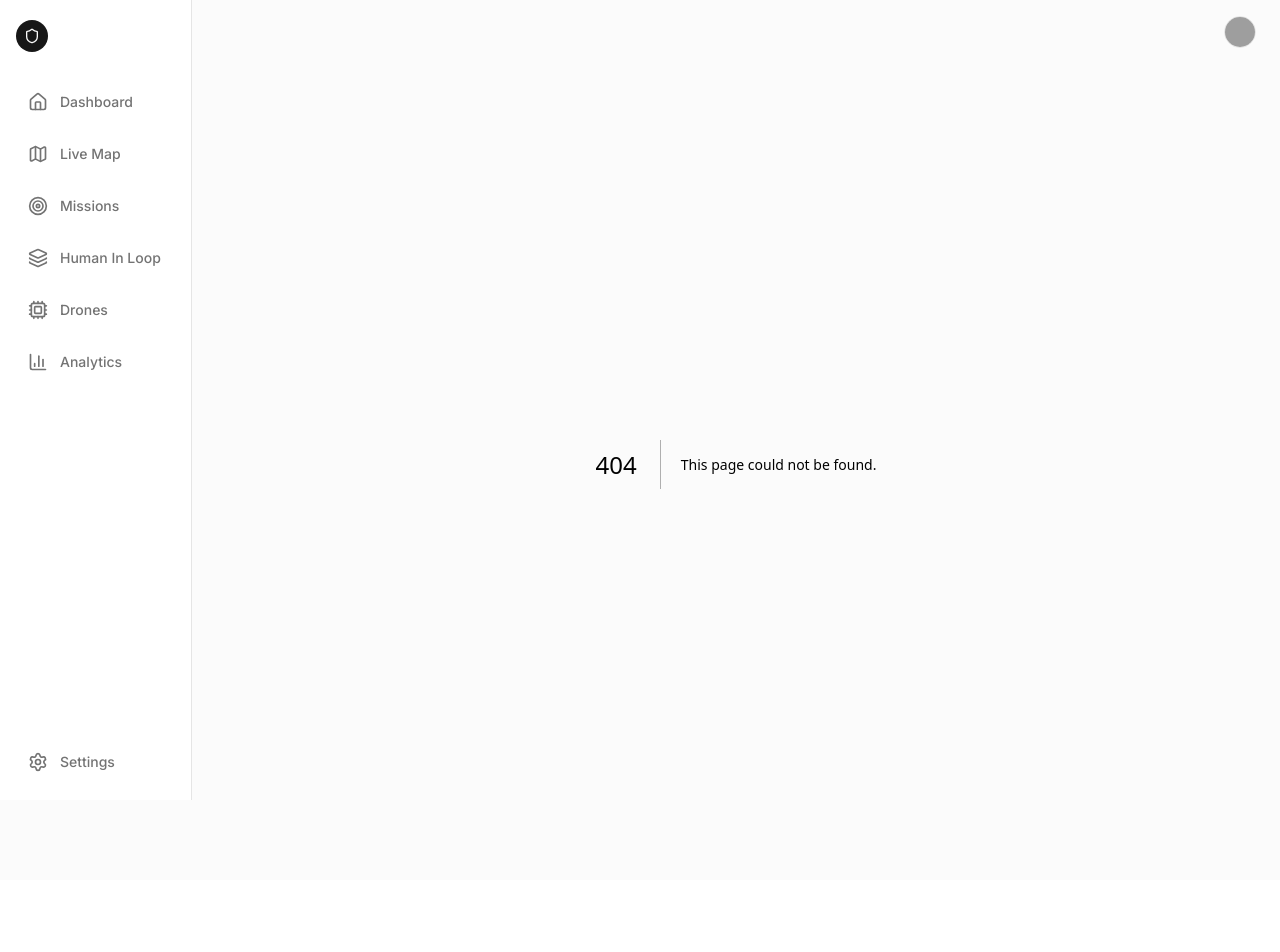
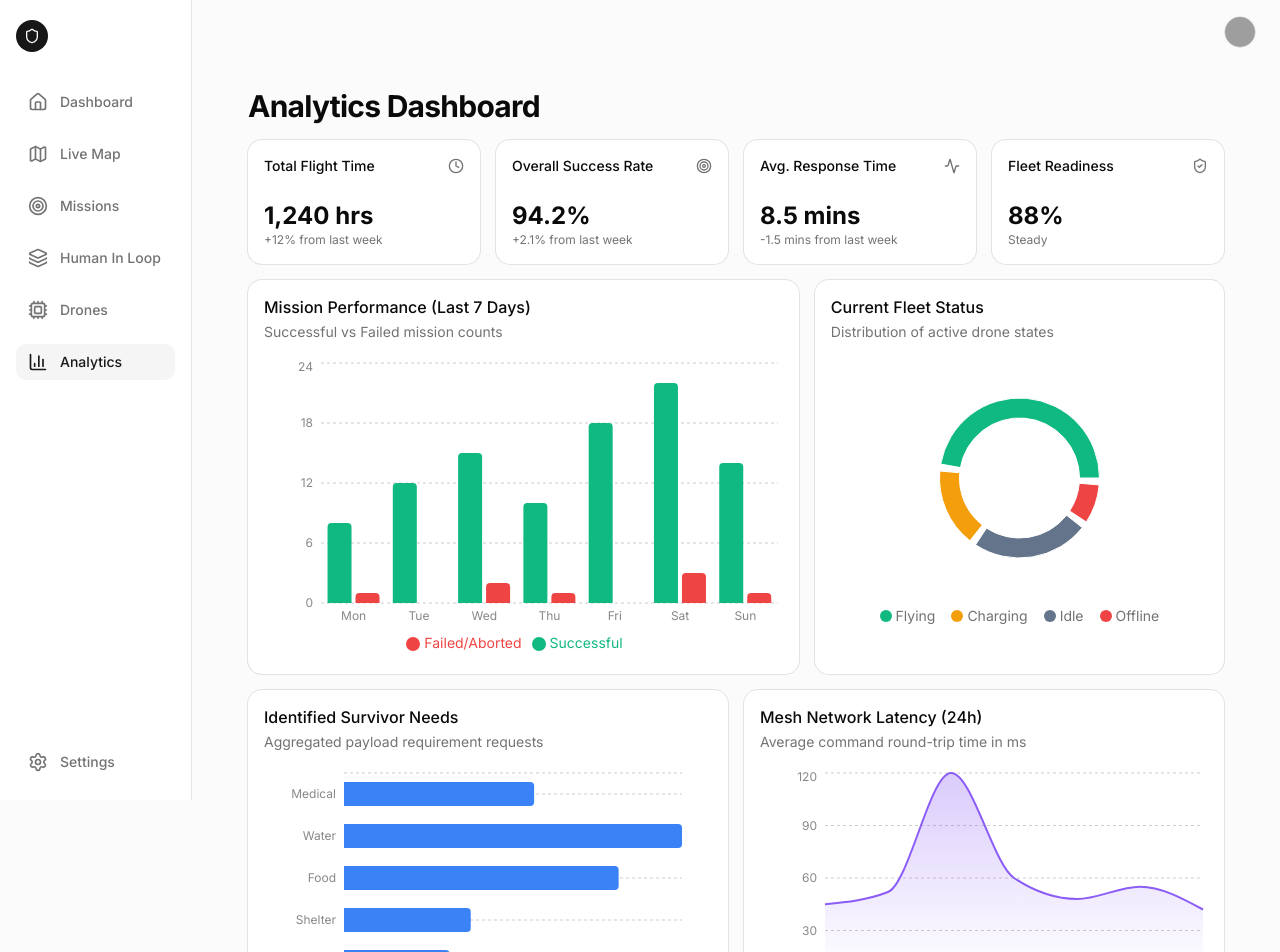
Before and after one commit to SwarmguardHQ/next-frontend, a Next.js app: page /analytics in a window 1280 px wide. Before the commit this address had no page. Shown: the top 952 px of the page. Before the commit the page ends 880 px from the top, so only its background shows below. Built offline with nearby package versions, Linux system fonts and the light colour scheme; grey boxes are pictures that could not be loaded.

Commit message:
Create analytics page

```diff
--- /dev/null
+++ b/app/analytics/page.tsx
@@ -0,0 +1,195 @@
+"use client";
+
+import { Card, CardContent, CardHeader, CardTitle, CardDescription } from "@/components/ui/card";
+import { Activity, Battery, Clock, Target, ShieldCheck, Wifi, Award } from "lucide-react";
+import {
+  PieChart, Pie, Cell,
+  LineChart, Line, XAxis, YAxis, CartesianGrid, Tooltip as RechartsTooltip, ResponsiveContainer,
+  BarChart, Bar, Legend, AreaChart, Area
+} from "recharts";
+
+// Mock Data
+const droneStatusData = [
+  { name: "Flying", value: 12, color: "#10b981" },
+  { name: "Charging", value: 4, color: "#f59e0b" },
+  { name: "Idle", value: 6, color: "#64748b" },
+  { name: "Offline", value: 2, color: "#ef4444" },
+];
+
+const missionPerformanceData = [
+  { day: "Mon", success: 8, failed: 1 },
+  { day: "Tue", success: 12, failed: 0 },
+  { day: "Wed", success: 15, failed: 2 },
+  { day: "Thu", success: 10, failed: 1 },
+  { day: "Fri", success: 18, failed: 0 },
+  { day: "Sat", success: 22, failed: 3 },
+  { day: "Sun", success: 14, failed: 1 },
+];
+
+const survivorNeedsData = [
+  { need: "Medical", count: 45 },
+  { need: "Water", count: 80 },
+  { need: "Food", count: 65 },
+  { need: "Shelter", count: 30 },
+  { need: "Extraction", count: 25 },
+];
+
+const networkLatencyData = [
+  { time: "00:00", latency: 45 },
+  { time: "04:00", latency: 52 },
+  { time: "08:00", latency: 120 }, // Morning rush / interference
+  { time: "12:00", latency: 60 },
+  { time: "16:00", latency: 48 },
+  { time: "20:00", latency: 55 },
+  { time: "24:00", latency: 42 },
+];
+
+const statCards = [
+  { title: "Total Flight Time", value: "1,240 hrs", icon: <Clock className="h-4 w-4 text-muted-foreground" />, trend: "+12% from last week" },
+  { title: "Overall Success Rate", value: "94.2%", icon: <Target className="h-4 w-4 text-muted-foreground" />, trend: "+2.1% from last week" },
+  { title: "Avg. Response Time", value: "8.5 mins", icon: <Activity className="h-4 w-4 text-muted-foreground" />, trend: "-1.5 mins from last week" },
+  { title: "Fleet Readiness", value: "88%", icon: <ShieldCheck className="h-4 w-4 text-muted-foreground" />, trend: "Steady" },
+];
+
+export default function AnalyticsPage() {
+  return (
+    <div className="flex-1 space-y-4 p-8 pt-6">
+      <div className="flex items-center justify-between space-y-2">
+        <h2 className="text-3xl font-bold tracking-tight">Analytics Dashboard</h2>
+      </div>
+
+      {/* Top Stats Row */}
+      <div className="grid gap-4 md:grid-cols-2 lg:grid-cols-4">
+        {statCards.map((stat, index) => (
+          <Card key={index}>
+            <CardHeader className="flex flex-row items-center justify-between space-y-0 pb-2">
+              <CardTitle className="text-sm font-medium">
+                {stat.title}
+              </CardTitle>
+              {stat.icon}
+            </CardHeader>
+            <CardContent>
+              <div className="text-2xl font-bold">{stat.value}</div>
+              <p className="text-xs text-muted-foreground">
+                {stat.trend}
+              </p>
+            </CardContent>
+          </Card>
+        ))}
+      </div>
+
+      <div className="grid gap-4 md:grid-cols-2 lg:grid-cols-7">
+        {/* Missions Chart */}
+        <Card className="col-span-4">
+          <CardHeader>
+            <CardTitle>Mission Performance (Last 7 Days)</CardTitle>
+            <CardDescription>Successful vs Failed mission counts</CardDescription>
+          </CardHeader>
+          <CardContent className="pl-2">
+            <div className="h-[300px] w-full min-w-0">
+              <ResponsiveContainer width="100%" height="100%">
+                <BarChart data={missionPerformanceData}>
+                  <CartesianGrid strokeDasharray="3 3" vertical={false} />
+                  <XAxis dataKey="day" stroke="#888888" fontSize={12} tickLine={false} axisLine={false} />
+                  <YAxis stroke="#888888" fontSize={12} tickLine={false} axisLine={false} tickFormatter={(value) => `${value}`} />
+                  <RechartsTooltip cursor={{fill: 'rgba(0,0,0,0.1)'}} contentStyle={{ borderRadius: '8px', border: '1px solid #e2e8f0' }} />
+                  <Legend iconType="circle" />
+                  <Bar dataKey="success" name="Successful" fill="#10b981" radius={[4, 4, 0, 0]} />
+                  <Bar dataKey="failed" name="Failed/Aborted" fill="#ef4444" radius={[4, 4, 0, 0]} />
+                </BarChart>
+              </ResponsiveContainer>
+            </div>
+          </CardContent>
+        </Card>
+
+        {/* Fleet Status Pie Chart */}
+        <Card className="col-span-3">
+          <CardHeader>
+            <CardTitle>Current Fleet Status</CardTitle>
+            <CardDescription>Distribution of active drone states</CardDescription>
+          </CardHeader>
+          <CardContent>
+            <div className="h-[300px] w-full min-w-0 flex flex-col items-center">
+              <ResponsiveContainer width="100%" height={240}>
+                <PieChart>
+                  <Pie
+                    data={droneStatusData}
+                    cx="50%"
+                    cy="50%"
+                    innerRadius={60}
+                    outerRadius={80}
+                    paddingAngle={5}
+                    dataKey="value"
+                  >
+                    {droneStatusData.map((entry, index) => (
+                      <Cell key={`cell-${index}`} fill={entry.color} />
+                    ))}
+                  </Pie>
+                  <RechartsTooltip />
+                </PieChart>
+              </ResponsiveContainer>
+              <div className="flex gap-4 text-sm mt-2">
+                {droneStatusData.map(st => (
+                  <div key={st.name} className="flex items-center gap-1">
+                    <div className="w-3 h-3 rounded-full" style={{ backgroundColor: st.color }} />
+                    <span className="text-muted-foreground">{st.name}</span>
+                  </div>
+                ))}
+              </div>
+            </div>
+          </CardContent>
+        </Card>
+      </div>
+
+      <div className="grid gap-4 md:grid-cols-2">
+        {/* Survivor Needs */}
+        <Card>
+          <CardHeader>
+            <CardTitle>Identified Survivor Needs</CardTitle>
+            <CardDescription>Aggregated payload requirement requests</CardDescription>
+          </CardHeader>
+          <CardContent>
+            <div className="h-[250px] w-full min-w-0">
+              <ResponsiveContainer width="100%" height="100%">
+                <BarChart data={survivorNeedsData} layout="vertical" margin={{ top: 5, right: 30, left: 20, bottom: 5 }}>
+                  <CartesianGrid strokeDasharray="3 3" horizontal={true} vertical={false} />
+                  <XAxis type="number" stroke="#888888" fontSize={12} tickLine={false} axisLine={false} />
+                  <YAxis dataKey="need" type="category" stroke="#888888" fontSize={12} tickLine={false} axisLine={false} />
+                  <RechartsTooltip cursor={{fill: 'rgba(0,0,0,0.1)'}} contentStyle={{ borderRadius: '8px' }} />
+                  <Bar dataKey="count" fill="#3b82f6" radius={[0, 4, 4, 0]} barSize={24} />
+                </BarChart>
+              </ResponsiveContainer>
+            </div>
+          </CardContent>
+        </Card>
+
+        {/* Network Health */}
+        <Card>
+          <CardHeader>
+            <CardTitle>Mesh Network Latency (24h)</CardTitle>
+            <CardDescription>Average command round-trip time in ms</CardDescription>
+          </CardHeader>
+          <CardContent>
+            <div className="h-[250px] w-full min-w-0">
+              <ResponsiveContainer width="100%" height="100%">
+                <AreaChart data={networkLatencyData}>
+                  <defs>
+                    <linearGradient id="colorLatency" x1="0" y1="0" x2="0" y2="1">
+                      <stop offset="5%" stopColor="#8b5cf6" stopOpacity={0.3}/>
+                      <stop offset="95%" stopColor="#8b5cf6" stopOpacity={0}/>
+                    </linearGradient>
+                  </defs>
+                  <CartesianGrid strokeDasharray="3 3" vertical={false} />
+                  <XAxis dataKey="time" stroke="#888888" fontSize={12} tickLine={false} axisLine={false} />
+                  <YAxis stroke="#888888" fontSize={12} tickLine={false} axisLine={false} />
+                  <RechartsTooltip contentStyle={{ borderRadius: '8px' }} />
+                  <Area type="monotone" dataKey="latency" stroke="#8b5cf6" strokeWidth={2} fillOpacity={1} fill="url(#colorLatency)" />
+                </AreaChart>
+              </ResponsiveContainer>
+            </div>
+          </CardContent>
+        </Card>
+      </div>
+    </div>
+  );
+}
--- a/components/sidebar.tsx
+++ b/components/sidebar.tsx
@@ -30,7 +30,7 @@ export default function Sidebar() {
     { href: "/missions", icon: Target, label: "Missions" },
     { href: "/drone-command", icon: Layers, label: "Human In Loop" },
     { href: "/drones", icon: Cpu, label: "Drones" },
-    { href: "#", icon: BarChart3, label: "Analytics" },
+    { href: "/analytics", icon: BarChart3, label: "Analytics" },
   ];
 
   return (
--- a/package.json
+++ b/package.json
@@ -19,6 +19,7 @@
     "radix-ui": "^1.4.3",
     "react": "19.2.4",
     "react-dom": "19.2.4",
+    "recharts": "^3.8.0",
     "shadcn": "^4.0.8",
     "tailwind-merge": "^3.5.0",
     "three": "^0.183.2",
```
Also changed, not shown: 1 other file (tests, documents, lock files or other folders).
